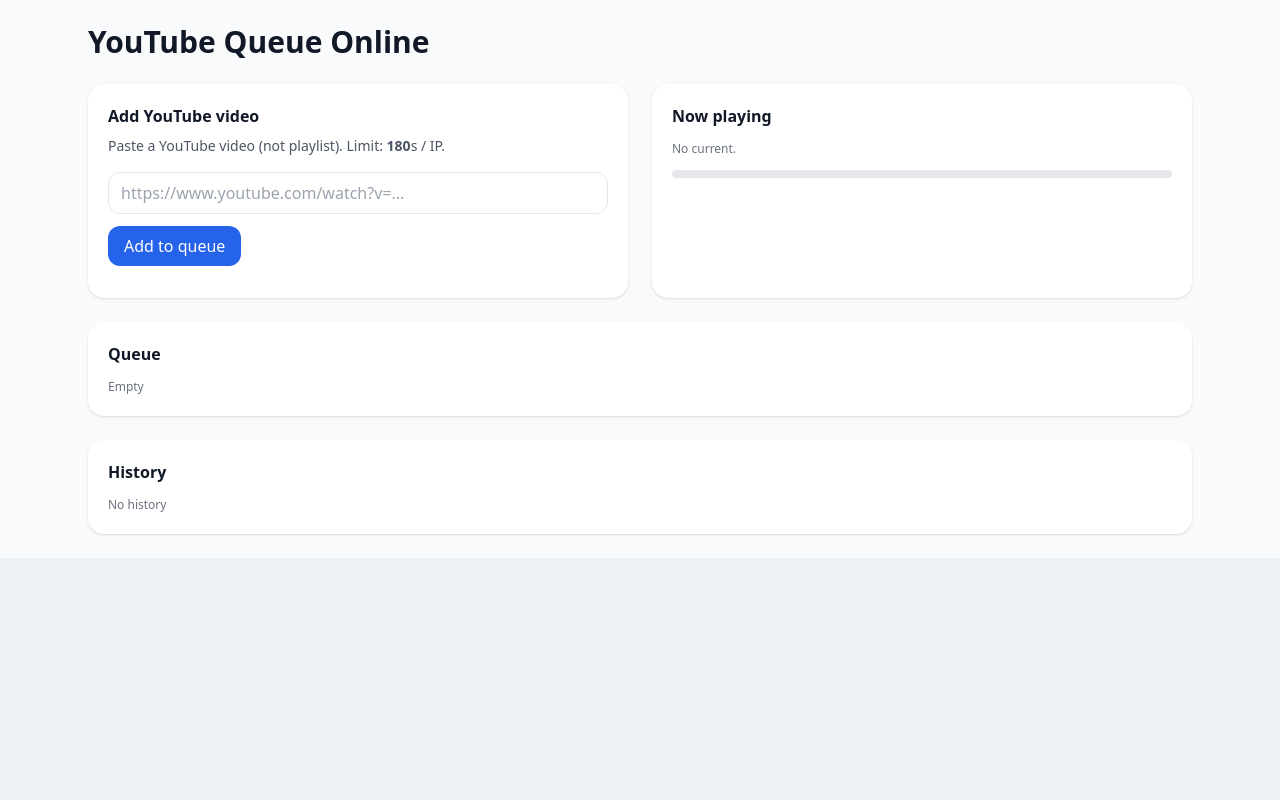
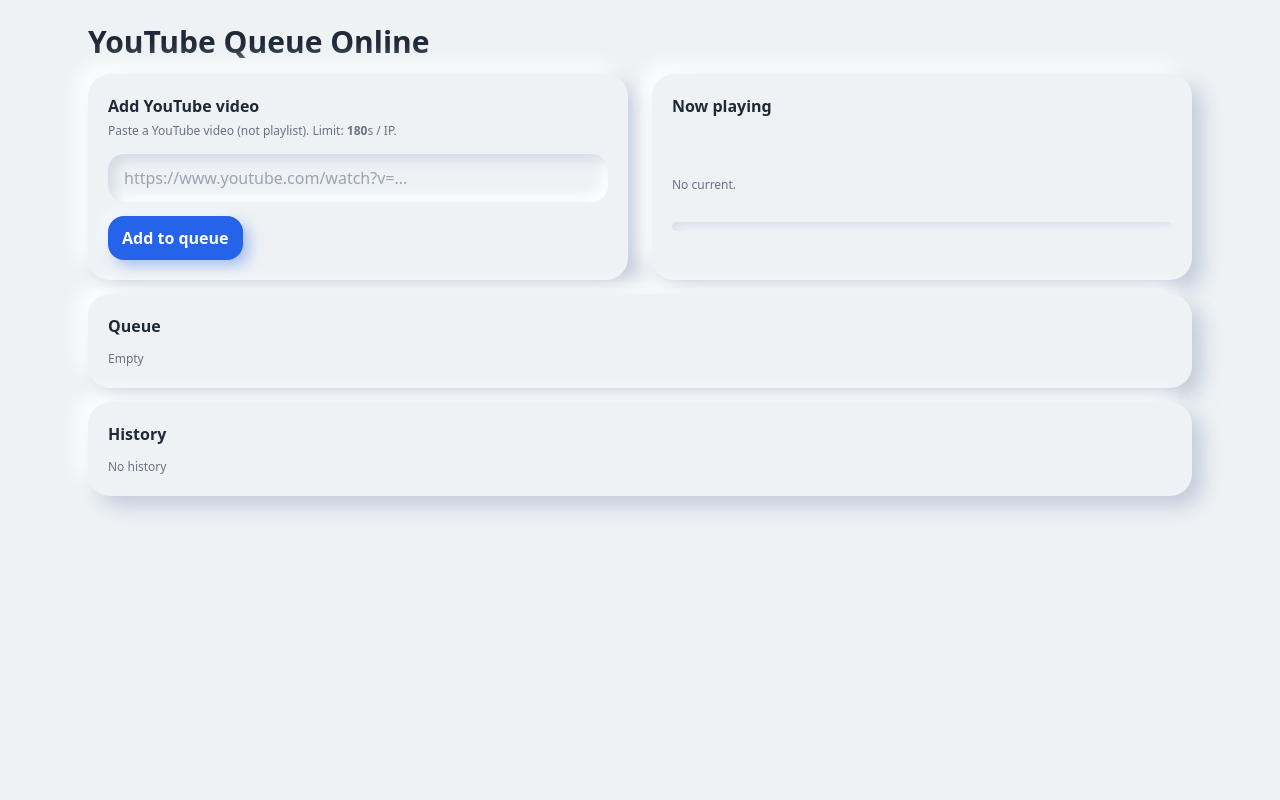
Before and after one commit to DuongDao24/youtube-queue, a Flask app: page /user in a window 1280 px wide. Run offline with Flask 3, Linux system fonts and the light colour scheme; data that the repository does not hold is empty; some libraries are stand-ins or nearby versions.

Commit message:
Update user.html

```diff
--- a/templates/user.html
+++ b/templates/user.html
@@ -1,7 +1,8 @@
 <!-- =========================================================
 YouTube Queue Online — v01.6.1
 Ngày cập nhật: 17/10/2025
-Thay đổi: file này đổi tên từ index.html thành user.html, giữ nguyên UI
+Loại cập nhật: UI Neumorphism (chỉ thay đổi hiển thị)
+Thay đổi: thêm class .neu-card, .neu-inset, .neu-btn, .neu-item, progress inset
 ========================================================= -->
 <!doctype html>
 <html>
@@ -12,41 +13,55 @@
   <script src="https://cdn.tailwindcss.com"></script>
   <link rel="stylesheet" href="/static/style.css">
 </head>
-<body class="bg-gray-50 text-gray-900">
-  <div class="max-w-6xl mx-auto p-6 space-y-6">
+<body class="min-h-screen">
+  <div class="max-w-6xl mx-auto p-6 stack">
+    <!-- Header -->
     <div class="flex items-center gap-4">
-      {% if logo_url %}<img src="{{ logo_url }}" class="h-10 w-auto rounded-md shadow-sm" alt="logo">{% endif %}
+      {% if logo_url %}<img src="{{ logo_url }}" class="h-10 w-auto rounded-xl" alt="logo">{% endif %}
       <h1 class="text-3xl font-bold">{{ app_title }}</h1>
     </div>
 
     <div class="grid grid-cols-1 md:grid-cols-2 gap-6">
-      <div class="bg-white rounded-2xl shadow p-5">
-        <h2 class="font-semibold mb-2">Add YouTube video</h2>
-        <p class="text-sm text-gray-600 mb-4">Paste a YouTube video (not playlist). Limit: <b id="limit">{{ rate_limit_s }}</b>s / IP.</p>
-        <form id="addForm" class="space-y-3">
-          <input id="url" class="w-full border rounded-xl px-3 py-2" placeholder="https://www.youtube.com/watch?v=..." required>
-          <button id="btnAdd" class="bg-blue-600 hover:bg-blue-700 text-white px-4 py-2 rounded-xl">Add to queue</button>
-          <div id="msg" class="text-sm text-gray-600"></div>
+      <!-- Add form -->
+      <div class="neu-card section stack">
+        <div>
+          <h2 class="font-semibold">Add YouTube video</h2>
+          <p class="small mt-1">
+            Paste a YouTube video (not playlist). Limit: <b id="limit">{{ rate_limit_s }}</b>s / IP.
+          </p>
+        </div>
+
+        <form id="addForm" class="stack">
+          <input id="url" class="neu-inset w-full px-4 py-3" placeholder="https://www.youtube.com/watch?v=..." required>
+          <div class="flex items-center gap-3">
+            <button id="btnAdd" class="neu-btn neu-btn-primary">Add to queue</button>
+            <div id="msg" class="small"></div>
+          </div>
         </form>
       </div>
 
-      <div class="bg-white rounded-2xl shadow p-5">
-        <h2 class="font-semibold mb-3">Now playing</h2>
+      <!-- Now playing -->
+      <div class="neu-card section stack">
+        <h2 class="font-semibold">Now playing</h2>
         <div id="playing" class="flex items-center gap-4"></div>
-        <div class="h-2 bg-gray-200 rounded-full overflow-hidden mt-3">
-          <div id="pbar" class="h-full bg-blue-600" style="width:0%"></div>
+        <div class="progress-track">
+          <div id="pbar" class="progress-fill"></div>
         </div>
       </div>
     </div>
 
-    <div class="bg-white rounded-2xl shadow p-5">
+    <!-- Queue -->
+    <div class="neu-card section">
       <h2 class="font-semibold mb-3">Queue</h2>
-      <div id="queue" class="space-y-3"></div>
+      <div id="queue" class="list">
+        <!-- items render bằng app.js -->
+      </div>
     </div>
 
-    <div class="bg-white rounded-2xl shadow p-5">
+    <!-- History -->
+    <div class="neu-card section">
       <h2 class="font-semibold mb-3">History</h2>
-      <div id="history" class="space-y-3"></div>
+      <div id="history" class="list"></div>
     </div>
   </div>
 
```
